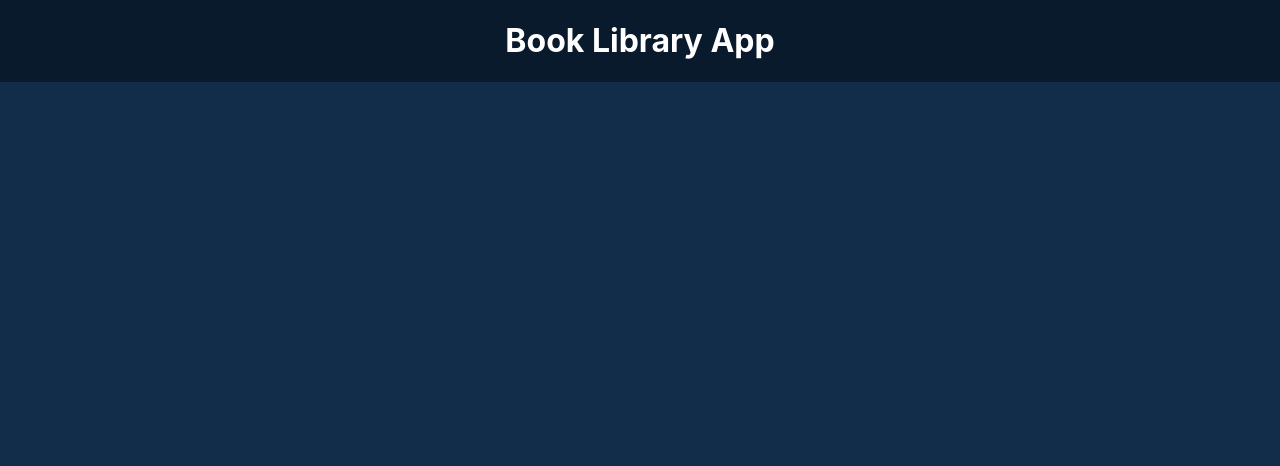
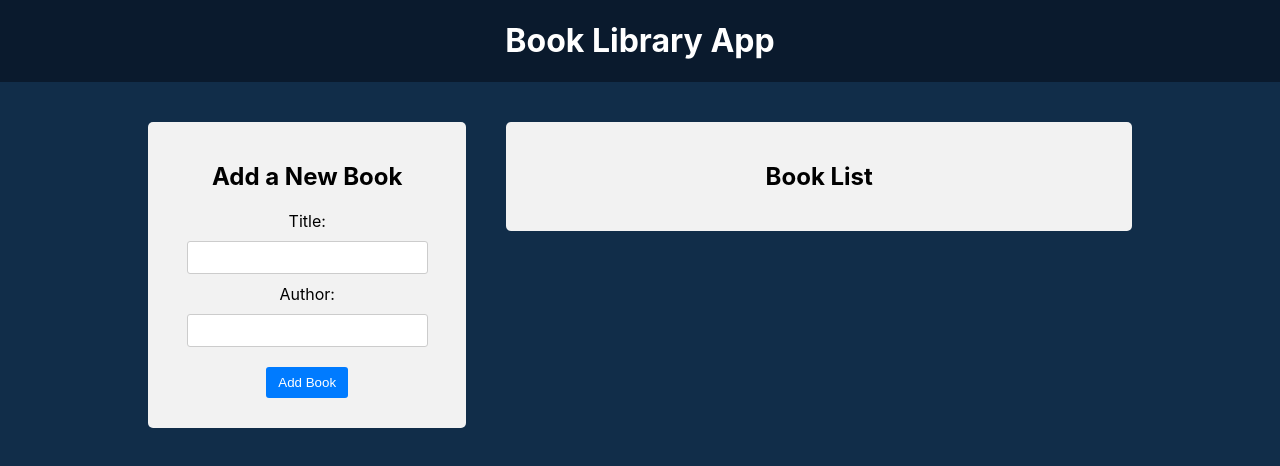
Before and after one commit to Irwin45/book-library, a React (Create React App) app in the folder frontend/: page / in a window 1280 px wide. Shown: the top 466 px of the page. Built offline with nearby package versions, Linux system fonts and the light colour scheme.

Commit message:
Added BookForm, Booklist and Filter components

```diff
--- a/frontend/src/App.css
+++ b/frontend/src/App.css
@@ -32,14 +32,14 @@
   flex: 1;
   flex-basis: 65%;
   display: flex;
-  align-items: center;
+  flex-direction: column;
 }
 
 .app-block {
   padding: 20px;
   margin: 20px;
   background-color: #f2f2f2;
-  background-repeat: 5px;
+  border-radius: 5px;
   box-shadow: 0 2px 4px rgba(0, 0, 0, 0, 1);
 }
 
--- a/frontend/src/App.js
+++ b/frontend/src/App.js
@@ -1,3 +1,6 @@
+import BookList from './components/BookList/BookList';
+import BookForm from './components/BookForm/BookForm';
+import Filter from './components/Filter/Filter';
 import './App.css';
 
 function App() {
@@ -6,6 +9,15 @@
       <header className="app-header">
         <h1>Book Library App</h1>
       </header>
+      <main className="app-main">
+        <div className="app-left-column">
+          <BookForm />
+        </div>
+        <div className="app-right-column">
+          {/* <Filter /> */}
+          <BookList />
+        </div>
+      </main>
     </div>
   );
 }
--- /dev/null
+++ b/frontend/src/components/BookForm/BookForm.css
@@ -0,0 +1,48 @@
+.book-form {
+  width: 100%;
+}
+
+.book-form label {
+  display: block;
+  width: 100%;
+  text-align: center;
+  margin-bottom: 10px;
+}
+
+.book-form input {
+  width: 80%;
+  padding: 8px;
+  margin-bottom: 10px;
+  border: 1px solid #ccc;
+  border-radius: 3px;
+}
+
+.book-form button {
+  background-color: #007bff;
+  color: #fff;
+  padding: 8px 12px;
+  border: none;
+  border-radius: 3px;
+  cursor: pointer;
+  margin: 10px;
+  transition: background-color 0.3s ease;
+}
+
+.book-form button:hover {
+  background-color: #0056b3;
+}
+
+.book-form .spiner {
+  animation: spinner 1s infinite linear;
+  margin-left: 10px;
+}
+
+@keyframes spiner {
+  from {
+    transform: rotate(0deg);
+  }
+
+  to {
+    transform: rotate(360deg);
+  }
+}
--- /dev/null
+++ b/frontend/src/components/BookForm/BookForm.js
@@ -0,0 +1,47 @@
+import { useState } from 'react';
+import './BookForm.css';
+
+const BookForm = () => {
+  const [title, setTitle] = useState('');
+  const [author, setAuthor] = useState('');
+
+  const handleSubmit = (e) => {
+    e.preventDefault();
+
+    if (title && author) {
+      //dispatch
+      console.log(title, author);
+      setTitle('');
+      setAuthor('');
+    }
+  };
+
+  return (
+    <div className="app-block book-form">
+      <h2>Add a New Book</h2>
+      <form onSubmit={handleSubmit}>
+        <div>
+          <label htmlFor="title">Title:</label>
+          <input
+            type="text"
+            id="title"
+            value={title}
+            onChange={(e) => setTitle(e.target.value)}
+          ></input>
+        </div>
+        <div>
+          <label htmlFor="author">Author:</label>
+          <input
+            type="text"
+            id="author"
+            value={author}
+            onChange={(e) => setAuthor(e.target.value)}
+          ></input>
+        </div>
+        <button type="submit">Add Book</button>
+      </form>
+    </div>
+  );
+};
+
+export default BookForm;
--- /dev/null
+++ b/frontend/src/components/BookList/BookList.css
@@ -0,0 +1,59 @@
+.book-list ul {
+  padding: 0;
+  margin: 20px -20px;
+  list-style: none;
+}
+
+.book-list li {
+  display: flex;
+  justify-content: space-between;
+  align-items: center;
+  width: auto;
+  padding: 10px 20px;
+  border-bottom: 1px solid #ccc;
+  background-color: #fff;
+  list-style-type: none;
+}
+
+.book-list li:nth-child(even) {
+  background-color: #f2f2f2;
+}
+
+.book-list li:hover {
+  background-color: #dbe4f8;
+}
+
+.book-list button {
+  background-color: #fff;
+  color: red;
+  border: 1px solid red;
+  padding: 8px 12px;
+  border-radius: 3px;
+}
+
+.book-list button:hover {
+  background-color: #fdd;
+}
+
+.book-list .highlight {
+  background-color: #ff0;
+}
+
+.book-list .book-info {
+  flex: 1;
+  text-align: left;
+}
+
+.book-list .book-action {
+  display: flex;
+  align-items: center;
+}
+
+.book-list .star-icon {
+  width: 24px;
+  height: 24px;
+  margin: 0 20px;
+  cursor: pointer;
+  transition: color 0.3s ease;
+  color: #fca510;
+}
--- /dev/null
+++ b/frontend/src/components/BookList/BookList.js
@@ -0,0 +1,11 @@
+import './BookList.css';
+
+const BookList = () => {
+  return (
+    <div className="app-block book-list">
+      <h2>Book List</h2>
+    </div>
+  );
+};
+
+export default BookList;
--- /dev/null
+++ b/frontend/src/components/Filter/Filter.css
@@ -0,0 +1,50 @@
+.filter-row {
+  display: flex;
+  justify-content: space-between;
+  align-items: center;
+}
+
+.filter-group {
+  flex: 1;
+  text-align: center;
+}
+
+.filter input[type='text'] {
+  width: 80%;
+  padding: 8px;
+  border: 1px solid #ccc;
+  border-radius: 3px;
+}
+
+.filter button {
+  background-color: #007bff;
+  color: #fff;
+  padding: 8px 12px;
+  border: none;
+  border-radius: 3px;
+  cursor: pointer;
+  margin: 10px;
+  transition: background-color 0, 3s ease;
+}
+
+.filter button:hover {
+  background-color: #0056b3;
+}
+
+@media screen and (max-width: 1024px) {
+  .filter-row {
+    flex-direction: column;
+    align-items: stretch;
+  }
+
+  .filter-group {
+    width: 100%;
+    margin: auto;
+    margin-bottom: 10px;
+  }
+
+  .filter button {
+    margin: 10px auto 0;
+    max-width: 50%;
+  }
+}
--- /dev/null
+++ b/frontend/src/components/Filter/Filter.js
@@ -0,0 +1,11 @@
+import './Filter.css';
+
+const Filter = () => {
+  return (
+    <div className="app-block filter">
+      <h2>Filters</h2>
+    </div>
+  );
+};
+
+export default Filter;
```
